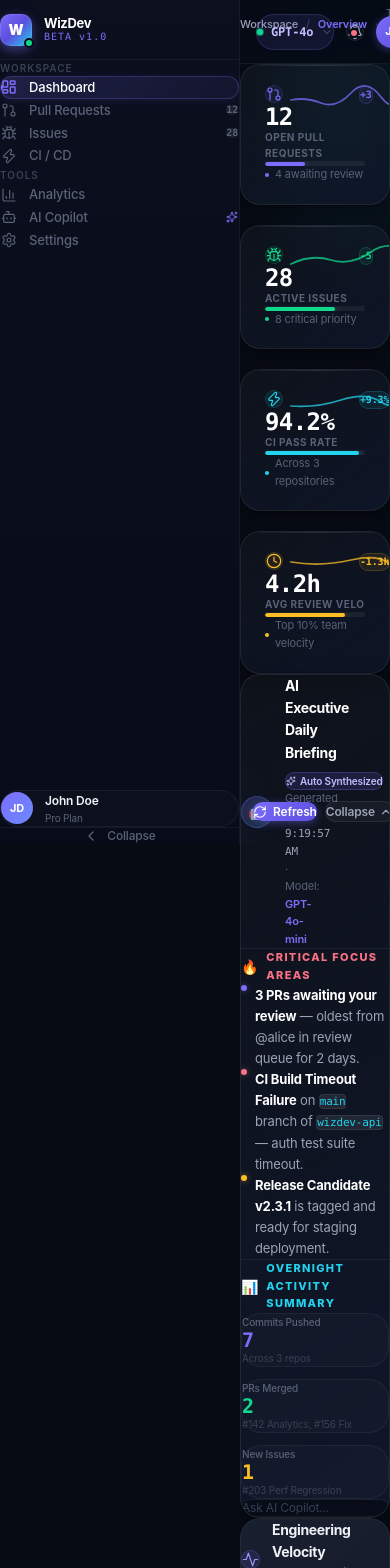
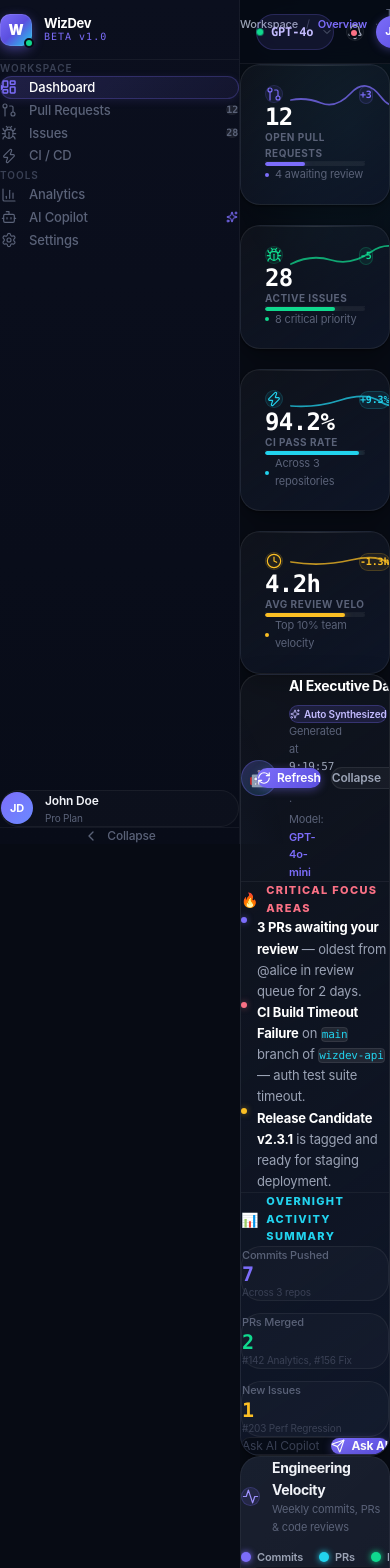
Before and after one commit to facke123/wizdev, a Next.js app: page / in a window 390 px wide. Shown: the top 1568 px of the page. Built offline with nearby package versions, Linux system fonts and the light colour scheme.

Commit message:
fix(ui): eliminate Ask AI and header button clipping in AIBriefing, add whitespace-nowrap and shrink-0 to all dashboard buttons

```diff
--- a/src/components/dashboard/ai-briefing.tsx
+++ b/src/components/dashboard/ai-briefing.tsx
@@ -35,11 +35,11 @@ export function AIBriefing() {
       }}
     >
       {/* ── Header ──────────────────────────────────── */}
-      <div className="px-5 py-3.5 flex items-center justify-between gap-3 border-b border-white/[0.06]">
+      <div className="px-5 sm:px-6 py-4 flex items-center justify-between gap-4 border-b border-white/[0.06]">
         {/* Left: icon + title */}
         <div className="flex items-center gap-3 min-w-0">
           <div
-            className="w-8 h-8 rounded-xl flex items-center justify-center text-sm shrink-0"
+            className="w-9 h-9 rounded-xl flex items-center justify-center text-base shrink-0"
             style={{
               background: "linear-gradient(135deg, rgba(124,109,250,0.25) 0%, rgba(34,211,238,0.15) 100%)",
               border: "1px solid rgba(124,109,250,0.30)",
@@ -49,19 +49,19 @@ export function AIBriefing() {
           </div>
           <div className="min-w-0">
             <div className="flex items-center gap-2 flex-wrap">
-              <h2 className="text-[14px] font-bold text-white tracking-tight">
+              <h2 className="text-[14px] font-bold text-white tracking-tight shrink-0">
                 AI Executive Daily Briefing
               </h2>
               <span
-                className="inline-flex items-center gap-1 px-2 py-0.5 rounded-full text-[10px] font-semibold shrink-0"
+                className="inline-flex items-center gap-1 px-2.5 py-0.5 rounded-full text-[10px] font-semibold shrink-0"
                 style={{
                   background: "rgba(124,109,250,0.14)",
                   border: "1px solid rgba(124,109,250,0.28)",
                   color: "#c4bcff",
                 }}
               >
-                <Sparkles className="w-2.5 h-2.5" />
-                Auto Synthesized
+                <Sparkles className="w-2.5 h-2.5 shrink-0" />
+                <span className="whitespace-nowrap">Auto Synthesized</span>
               </span>
             </div>
             <p className="text-[11px] text-[var(--text-tertiary)] mt-0.5">
@@ -78,47 +78,47 @@ export function AIBriefing() {
         </div>
 
         {/* Right: action buttons */}
-        <div className="flex items-center gap-2 shrink-0">
+        <div className="flex items-center gap-2.5 shrink-0">
           <button
             onClick={handleRefresh}
             disabled={isRefreshing}
-            className="flex items-center gap-1.5 px-3 py-1.5 rounded-lg text-[12px] font-semibold text-white transition-all disabled:opacity-50 shrink-0"
+            className="flex items-center gap-1.5 px-3 py-1.5 rounded-lg text-[12px] font-semibold text-white transition-all disabled:opacity-50 shrink-0 whitespace-nowrap"
             style={{
               background: "linear-gradient(135deg, #7c6dfa 0%, #5b4fdf 100%)",
               boxShadow: "0 2px 8px rgba(124,109,250,0.4)",
             }}
           >
-            <RefreshCw className={`w-3.5 h-3.5 ${isRefreshing ? "animate-spin" : ""}`} />
-            <span>{isRefreshing ? "Generating..." : "Refresh"}</span>
+            <RefreshCw className={`w-3.5 h-3.5 shrink-0 ${isRefreshing ? "animate-spin" : ""}`} />
+            <span className="whitespace-nowrap">{isRefreshing ? "Generating..." : "Refresh"}</span>
           </button>
 
           <button
             onClick={() => setIsExpanded(!isExpanded)}
-            className="flex items-center gap-1 px-2.5 py-1.5 rounded-lg text-[12px] font-semibold transition-all shrink-0 text-[var(--text-secondary)] hover:text-white"
+            className="flex items-center gap-1.5 px-3 py-1.5 rounded-lg text-[12px] font-semibold transition-all shrink-0 text-[var(--text-secondary)] hover:text-white whitespace-nowrap"
             style={{
               background: "rgba(255,255,255,0.04)",
               border: "1px solid rgba(255,255,255,0.08)",
             }}
           >
-            <span>{isExpanded ? "Collapse" : "Expand"}</span>
-            {isExpanded ? <ChevronUp className="w-3.5 h-3.5" /> : <ChevronDown className="w-3.5 h-3.5" />}
+            <span className="whitespace-nowrap">{isExpanded ? "Collapse" : "Expand"}</span>
+            {isExpanded ? <ChevronUp className="w-3.5 h-3.5 shrink-0" /> : <ChevronDown className="w-3.5 h-3.5 shrink-0" />}
           </button>
         </div>
       </div>
 
       {/* ── Main Briefing Body ────────────────────────── */}
       {isExpanded && (
-        <div className="p-5 space-y-5">
+        <div className="p-5 sm:p-6 space-y-6">
           {/* Critical Focus Areas */}
           <div>
-            <div className="flex items-center gap-2 mb-2.5">
+            <div className="flex items-center gap-2 mb-3">
               <span className="text-sm">🔥</span>
               <h3 className="text-[11px] font-extrabold uppercase tracking-[0.12em]" style={{ color: "#fb7185" }}>
                 Critical Focus Areas
               </h3>
             </div>
 
-            <ul className="space-y-2">
+            <ul className="space-y-2.5">
               {[
                 {
                   color: "#7c6dfa",
@@ -153,7 +153,7 @@ export function AIBriefing() {
                   ),
                 },
               ].map((item, i) => (
-                <li key={i} className="flex items-start gap-2 text-[13px] text-[var(--text-secondary)] leading-relaxed">
+                <li key={i} className="flex items-start gap-2.5 text-[13px] text-[var(--text-secondary)] leading-relaxed">
                   <span
                     className="w-1.5 h-1.5 rounded-full mt-2 shrink-0"
                     style={{ background: item.color, boxShadow: `0 0 6px ${item.color}80` }}
@@ -165,8 +165,8 @@ export function AIBriefing() {
           </div>
 
           {/* Overnight Activity Summary */}
-          <div className="pt-3.5 border-t border-white/[0.05]">
-            <div className="flex items-center gap-2 mb-2.5">
+          <div className="pt-4 border-t border-white/[0.05]">
+            <div className="flex items-center gap-2 mb-3">
               <span className="text-sm">📊</span>
               <h3 className="text-[11px] font-extrabold uppercase tracking-[0.12em]" style={{ color: "#22d3ee" }}>
                 Overnight Activity Summary
@@ -181,13 +181,13 @@ export function AIBriefing() {
               ].map((card) => (
                 <div
                   key={card.label}
-                  className="p-3 rounded-xl transition-all duration-150"
+                  className="p-3.5 rounded-xl transition-all duration-150"
                   style={{
-                    background: "rgba(255,255,255,0.02)",
-                    border: "1px solid rgba(255,255,255,0.05)",
+                    background: "rgba(255,255,255,0.025)",
+                    border: "1px solid rgba(255,255,255,0.06)",
                   }}
                 >
-                  <p className="text-[10px] text-[var(--text-tertiary)] font-medium mb-0.5">{card.label}</p>
+                  <p className="text-[11px] text-[var(--text-tertiary)] font-medium mb-1">{card.label}</p>
                   <p className="text-xl font-extrabold font-mono leading-none mb-1" style={{ color: card.color }}>
                     {card.value}
                   </p>
@@ -197,12 +197,12 @@ export function AIBriefing() {
             </div>
           </div>
 
-          {/* Integrated AI Query Row */}
+          {/* Integrated AI Query Row with generous padding */}
           <div className="pt-2">
             <div
-              className="p-1.5 pl-3 rounded-xl flex items-center gap-2 transition-all"
+              className="p-2 pl-3.5 rounded-xl flex items-center gap-3 transition-all"
               style={{
-                background: "rgba(7, 11, 20, 0.7)",
+                background: "rgba(7, 11, 20, 0.75)",
                 border: "1px solid rgba(255,255,255,0.08)",
               }}
             >
@@ -211,17 +211,17 @@ export function AIBriefing() {
                 value={inputValue}
                 onChange={(e) => setInputValue(e.target.value)}
                 placeholder="Ask AI Copilot..."
-                className="flex-1 bg-transparent text-xs text-[var(--text-primary)] placeholder:text-[var(--text-disabled)] focus:outline-none"
+                className="flex-1 min-w-0 bg-transparent text-xs text-[var(--text-primary)] placeholder:text-[var(--text-disabled)] focus:outline-none"
               />
               <button
-                className="flex items-center gap-1.5 px-3.5 py-1.5 rounded-lg text-xs font-semibold text-white shrink-0 transition-all hover:opacity-90 active:scale-95"
+                className="flex items-center gap-1.5 px-4 py-2 rounded-lg text-xs font-bold text-white shrink-0 whitespace-nowrap transition-all hover:opacity-90 active:scale-95"
                 style={{
                   background: "linear-gradient(135deg, #7c6dfa, #5b4fdf)",
                   boxShadow: "0 2px 8px rgba(124,109,250,0.35)",
                 }}
               >
-                <Send className="w-3 h-3 shrink-0" />
-                <span className="font-bold">Ask AI</span>
+                <Send className="w-3.5 h-3.5 shrink-0" />
+                <span className="whitespace-nowrap">Ask AI</span>
               </button>
             </div>
           </div>
--- a/src/components/dashboard/ci-status-panel.tsx
+++ b/src/components/dashboard/ci-status-panel.tsx
@@ -192,14 +192,14 @@ export function CIStatusPanel() {
       {/* ── Footer Link ────────────────────────────── */}
       <a
         href="/ci"
-        className="mt-3.5 w-full flex items-center justify-center gap-1.5 py-1.5 rounded-xl text-[12px] font-semibold transition-all text-[var(--text-secondary)] hover:text-white"
+        className="mt-3.5 w-full flex items-center justify-center gap-1.5 py-1.5 rounded-xl text-[12px] font-semibold transition-all shrink-0 whitespace-nowrap text-[var(--text-secondary)] hover:text-white"
         style={{
           background: "rgba(255,255,255,0.02)",
           border: "1px solid rgba(255,255,255,0.06)",
         }}
       >
-        View all pipelines
-        <ExternalLink className="w-3 h-3" strokeWidth={1.75} />
+        <span className="whitespace-nowrap">View all pipelines</span>
+        <ExternalLink className="w-3 h-3 shrink-0" strokeWidth={1.75} />
       </a>
     </div>
   );
--- a/src/components/dashboard/pull-request-list.tsx
+++ b/src/components/dashboard/pull-request-list.tsx
@@ -112,14 +112,14 @@ export function PullRequestList() {
 
         <a
           href="/prs"
-          className="flex items-center gap-1.5 px-3 py-1.5 rounded-xl text-[12px] font-semibold transition-all shrink-0 text-[var(--text-secondary)] hover:text-white"
+          className="flex items-center gap-1.5 px-3 py-1.5 rounded-xl text-[12px] font-semibold transition-all shrink-0 whitespace-nowrap text-[var(--text-secondary)] hover:text-white"
           style={{
             background: "rgba(255,255,255,0.03)",
             border: "1px solid rgba(255,255,255,0.07)",
           }}
         >
-          View All
-          <ArrowRight className="w-3.5 h-3.5" strokeWidth={2} />
+          <span className="whitespace-nowrap">View All</span>
+          <ArrowRight className="w-3.5 h-3.5 shrink-0" strokeWidth={2} />
         </a>
       </div>
 
```
